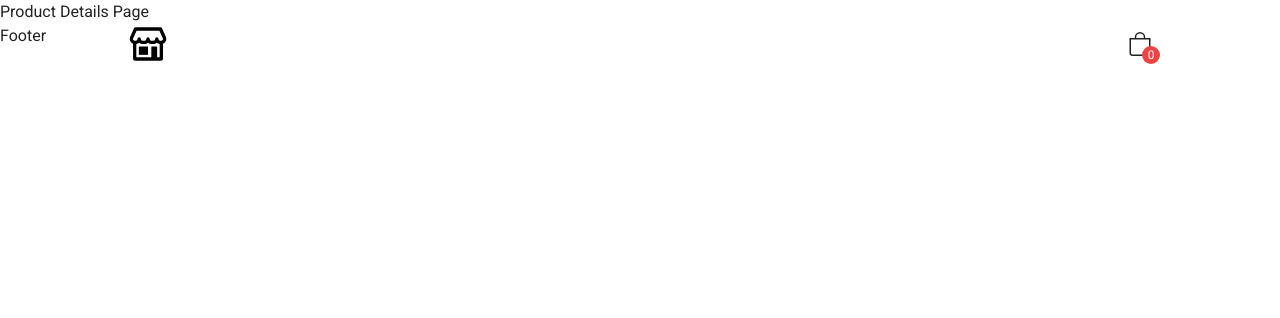
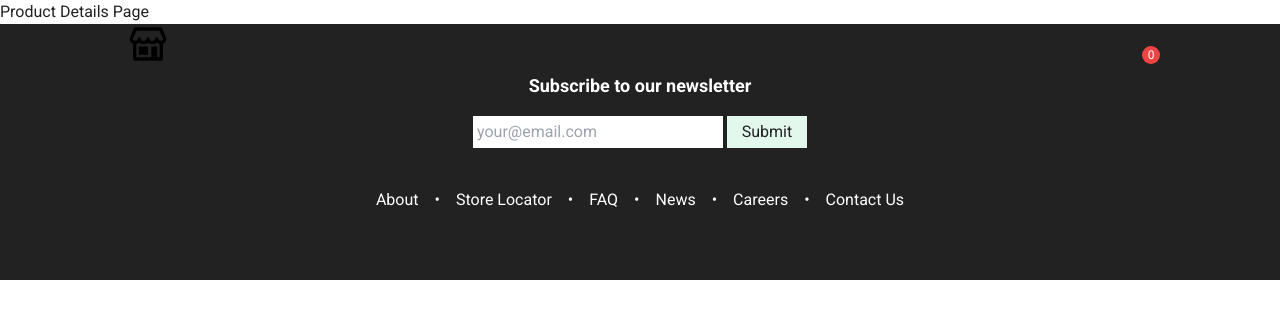
Before and after one commit to zgawlak/ecommerce-shop, a React (Create React App) app: page /product/1 in a window 1280 px wide. Shown: the top 318 px of the page. Built offline with nearby package versions, Linux system fonts and the light colour scheme.

Commit message:
Create footer

```diff
--- a/src/components/Footer.js
+++ b/src/components/Footer.js
@@ -1,7 +1,24 @@
 import React from 'react';
+import { Link } from 'react-router-dom';
 
 const Footer = () => {
-  return <div>Footer</div>;
+  return <footer className="bg-primary py-12">
+    <div className="container mx-auto flex flex-col justify-center items-center">
+      <h2 className="font-semibold text-lg text-white mb-2">Subscribe to our newsletter</h2>
+      <div>
+        <input type="email" className="p-1 w-full md:w-[250px]" placeholder="your@email.com"></input>
+        <button type="button" className="p-1 mt-2 w-full md:w-[80px] md:ml-1 bg-[#e2f8ed] text-primary">Submit</button>
+      </div>
+    </div>
+    <div className="container mx-auto p-5 mt-5 flex text-white justify-center gap-x-4 flex-wrap items-center">
+      <Link to="/">About</Link> &#8226;
+      <Link to="/">Store Locator</Link> &#8226;
+      <Link to="/">FAQ</Link> &#8226;
+      <Link to="/">News</Link> &#8226;
+      <Link to="/">Careers</Link> &#8226;
+      <Link to="/">Contact Us</Link>
+    </div>
+  </footer>;
 };
 
 export default Footer;
```
